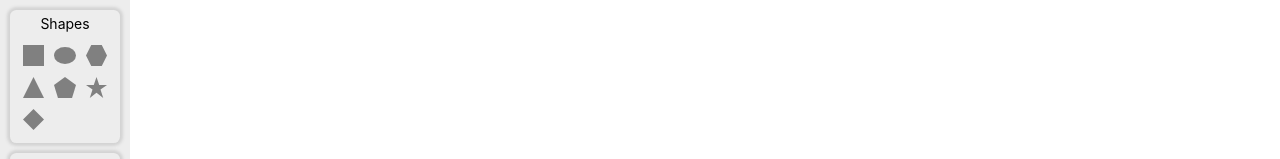
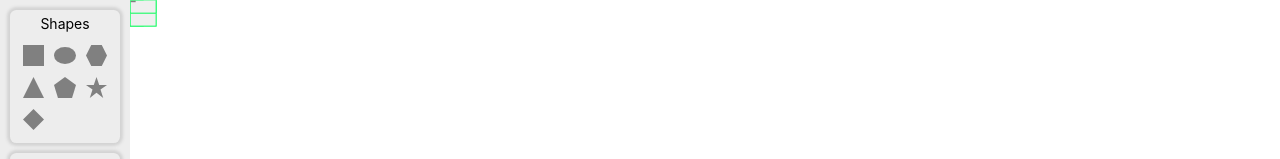
Before and after one commit to Jhonyx00/React-Paint-App, a React (Create React App) app: page / in a window 1280 px wide. Shown: the top 159 px of the page. Built offline with nearby package versions, Linux system fonts and the light colour scheme.

Commit message:
fix prevent drawing from within the shape container

```diff
--- a/src/App.tsx
+++ b/src/App.tsx
@@ -1,9 +1,10 @@
 //React
 import React, { useEffect, useRef, useState } from "react";
 
-//components
+//React JSX Elements
 import Canvas from "./components/canvas.tsx";
 import Tool from "./components/tool.tsx";
+import ColorPalette from "./components/colorPalette.tsx";
 
 //Interfaces
 import { Dimension } from "./interfaces/dimension.ts";
@@ -23,11 +24,12 @@ import triangle from "./assets/triangle.svg";
 
 //Styles
 import "./App.css";
-import ColorPalette from "./components/colorPalette.tsx";
 
 const App = () => {
   const canvasContainer = useRef<HTMLDivElement>(null);
   const [isDrawing, setIsDrawing] = useState(false);
+  const [currentColor, setCurrentColor] = useState("");
+  const [currentShape, setCurrentShape] = useState<boolean>(true);
   const [parentDimension, setParentDimension] = useState<Dimension>({
     width: 0,
     height: 0,
@@ -50,8 +52,6 @@ const App = () => {
     icon: pencil,
   });
 
-  const [currentColor, setCurrentColor] = useState("");
-
   useEffect(() => {
     if (canvasContainer.current) {
       setParentDimension({
@@ -70,14 +70,14 @@ const App = () => {
     };
   }, []);
 
-  //handle events
   const handleMouseDown = (event: React.MouseEvent<HTMLDivElement>): void => {
-    setIsDrawing(true);
-
     if (canvasContainer.current) {
       const x = event.nativeEvent.offsetX;
       const y = event.nativeEvent.offsetY;
-      setMouseDownPosition({ x: x, y: y });
+      if (currentShape == true) {
+        setIsDrawing(true);
+        setMouseDownPosition({ x: x, y: y });
+      }
     }
   };
 
@@ -86,16 +86,19 @@ const App = () => {
     if (canvasContainer.current) {
       const x = event.nativeEvent.offsetX;
       const y = event.nativeEvent.offsetY;
-      setMouseMovePosition({ x: x, y: y });
+      if (currentShape == true) {
+        setMouseMovePosition({ x: x, y: y });
+      }
     }
   };
 
   const handleMouseUp = () => {
-    setIsDrawing(false);
+    if (currentShape == true) {
+      setIsDrawing(false);
+    }
   };
 
   //list items
-
   const toolsItems: IconTool[] = [
     {
       toolGroupID: 3,
@@ -123,7 +126,6 @@ const App = () => {
     },
   ];
 
-  //
   const shapeItems: IconTool[] = [
     {
       toolGroupID: 1,
@@ -183,7 +185,6 @@ const App = () => {
           toolItems={toolsItems}
           setCurrentTool={setCurrentTool}
         />
-
         <ColorPalette setCurrentColor={setCurrentColor} />
       </div>
 
@@ -196,12 +197,14 @@ const App = () => {
           onMouseUp={handleMouseUp}
         >
           <Canvas
+            isDrawing={isDrawing}
+            currentTool={currentTool}
+            currentColor={currentColor}
             width={parentDimension.width}
             height={parentDimension.height}
             positionDown={mouseDownPosition}
             positionMove={mouseMovePosition}
-            currentTool={currentTool}
-            currentColor={currentColor}
+            setCurrentShape={setCurrentShape}
           ></Canvas>
         </div>
 
--- a/src/components/canvas.tsx
+++ b/src/components/canvas.tsx
@@ -1,68 +1,40 @@
-import {
-  forwardRef,
-  useEffect,
-  useImperativeHandle,
-  useRef,
-  useState,
-} from "react";
+import { Dispatch, SetStateAction, useEffect, useRef, useState } from "react";
+
+//interfaces
 import { Point } from "../interfaces/point";
 import { IconTool } from "../interfaces/IconTool";
 import { ShapeContainer } from "../interfaces/shapeContainer";
+
+//styles
 import "../styles/canvas.css";
-
-const DynamicComponent = forwardRef((shapeContainer: ShapeContainer, ref) => {
-  const auxCanvasRef = useRef<HTMLCanvasElement>(null);
-  const [ctxAux, setContext] = useState<CanvasRenderingContext2D>();
-  const ctxAuxCanvas = auxCanvasRef.current?.getContext("2d");
-
-  useImperativeHandle(ref, () => ({
-    getContext: () => ctxAux,
-  }));
-
-  useEffect(() => {
-    if (ctxAuxCanvas) {
-      setContext(ctxAuxCanvas);
-    }
-  }, [ctxAuxCanvas]);
-
-  return (
-    <canvas
-      ref={auxCanvasRef}
-      style={{
-        position: "absolute",
-        left: shapeContainer.left,
-        top: shapeContainer.top,
-        width: shapeContainer.width,
-        height: shapeContainer.height,
-      }}
-    ></canvas>
-  );
-});
 
 const Canvas = ({
   width,
   height,
   positionDown,
   positionMove,
+  isDrawing,
   currentTool,
   currentColor,
+  setCurrentShape,
 }: {
   width: number;
   height: number;
   positionDown: Point;
   positionMove: Point;
+  isDrawing: boolean;
   currentTool: IconTool;
   currentColor: string;
+  setCurrentShape: Dispatch<SetStateAction<boolean>>;
 }) => {
-  const canvasRef: React.Ref<HTMLCanvasElement> = useRef(null);
-  const dynamicCanvasRef: React.Ref<HTMLCanvasElement> = useRef(null);
+  const canvasRef = useRef<HTMLCanvasElement>(null);
+  const dynamicCanvasRef = useRef<HTMLCanvasElement>(null);
   const ctxAux = dynamicCanvasRef.current?.getContext("2d");
 
   const [ctx, setContext] = useState<CanvasRenderingContext2D>();
   const [isInside, setIsInside] = useState(false);
-  const [isComponentVisible, setComponentVisible] = useState(true);
 
-  const [shapeContainer, setShapeContainer] = useState({
+  const [shapeContainer, setShapeContainer] = useState<ShapeContainer>({
     top: 0,
     left: 0,
     width: 0,
@@ -96,8 +68,18 @@ const Canvas = ({
     },
   ];
 
+  const buttons = [
+    { id: 1, class: "btn1" },
+    { id: 2, class: "btn2" },
+    { id: 3, class: "btn3" },
+    { id: 4, class: "btn4" },
+    { id: 5, class: "btn5" },
+    { id: 6, class: "btn6" },
+    { id: 7, class: "btn7" },
+    { id: 8, class: "btn8" },
+  ];
+
   useEffect(() => {
-    //main canvas
     if (canvasRef.current) {
       const ctx = canvasRef.current.getContext("2d");
       if (ctx) {
@@ -107,26 +89,7 @@ const Canvas = ({
   }, []);
 
   useEffect(() => {
-    // if (isInside) {
-    switch (currentTool.toolGroupID) {
-      case 1:
-      case 2:
-        drawShapeContainer();
-        break;
-      case 3:
-        drawLine();
-        break;
-
-      case 4:
-        erase();
-        break;
-      default:
-        break;
-    }
-    // }
-  }, [positionMove]);
-
-  useEffect(() => {
+    if (isInside) {
       if (ctx) {
         ctx.strokeStyle = currentColor;
         ctx.fillStyle = currentColor;
@@ -149,7 +112,29 @@ const Canvas = ({
         default:
           break;
       }
+    }
   }, [positionDown]);
+
+  useEffect(() => {
+    //mouse move
+    if (isInside) {
+      switch (currentTool.toolGroupID) {
+        case 1:
+        case 2:
+          drawShapeContainer();
+          break;
+        case 3:
+          drawLine();
+          break;
+
+        case 4:
+          erase();
+          break;
+        default:
+          break;
+      }
+    }
+  }, [positionMove]);
 
   const paintShape = () => {
     switch (shapeContainer.componentClass) {
@@ -452,31 +437,87 @@ const Canvas = ({
     setIsInside(true);
   };
 
+  const handleShapeContainerMouseLeave = () => {
+    console.log("outside");
+    setCurrentShape(true);
+  };
+
+  const handleShapeContainerMouseEnter = () => {
+    console.log("inside");
+    setCurrentShape(false);
+  };
+
+  const handleClick = () => {
+    console.log("on shape container");
+  };
+
+  const handleButtonClick = (buttonId: number) => {
+    console.log(buttonId);
+  };
+
   return (
-    <div className="canvas-container">
-      <DynamicComponent
-        top={shapeContainer.top}
-        left={shapeContainer.left}
-        width={shapeContainer.width}
-        height={shapeContainer.height}
-        referenceTop={shapeContainer.referenceTop}
-        referenceLeft={shapeContainer.referenceLeft}
-        referenceWidth={shapeContainer.referenceWidth}
-        referenceHeight={shapeContainer.referenceHeight}
-        background={shapeContainer.background}
-        componentClass={shapeContainer.componentClass}
-        isRendered={false}
-        rotation={0}
+    <div
+      className="canvas-container"
+      onMouseLeave={handelMouseLeave}
+      onMouseEnter={handleMouseEnter}
+    >
+      <div
+        className="canvas-button-container"
+        style={{
+          left: shapeContainer.left,
+          top: shapeContainer.top,
+          width: shapeContainer.width,
+          height: shapeContainer.height,
+          outline: isDrawing ? "" : "1.4px dashed gray",
+          position: "absolute",
+          cursor: "move",
+          zIndex: isDrawing ? 2 : 4,
+        }}
+        onMouseLeave={handleShapeContainerMouseLeave}
+        onMouseEnter={handleShapeContainerMouseEnter}
+        onClick={handleClick}
+      >
+        <div
+          className="canvas-button-container"
+          style={{
+            position: "relative",
+            width: "100%",
+            height: "100%",
+          }}
+        >
+          <canvas
             ref={dynamicCanvasRef}
-      ></DynamicComponent>
+            style={{
+              width: "100%",
+              height: "100%",
+              position: "absolute",
+              inset: 0,
+            }}
+          ></canvas>
+          <div
+            className="btn-container"
+            style={{
+              position: "absolute",
+              width: "100%",
+              height: "100%",
+            }}
+          >
+            {buttons.map((button) => (
+              <button
+                key={button.id}
+                className={button.class}
+                onClick={() => handleButtonClick(button.id)}
+              ></button>
+            ))}
+          </div>
+        </div>
+      </div>
 
       <canvas
+        ref={canvasRef}
+        height={height}
+        width={width}
         className="canvas"
-        onMouseLeave={handelMouseLeave}
-        onMouseEnter={handleMouseEnter}
-        ref={canvasRef}
-        width={width}
-        height={height}
       ></canvas>
 
       <div
--- a/src/styles/canvas.css
+++ b/src/styles/canvas.css
@@ -17,3 +17,124 @@
   z-index: 3 !important;
   cursor: crosshair;
 }
+
+.btn-container {
+  --position-unit: -0.1px;
+}
+
+.btn-container {
+  button {
+    width: 2em;
+    height: 2em;
+    position: inherit;
+    border: 1px solid rgb(0, 255, 85);
+  }
+
+  .btn1::after,
+  .btn2::after,
+  .btn3::after,
+  .btn4::after,
+  .btn5::after,
+  .btn6::after,
+  .btn7::after,
+  .btn8::after {
+    content: "";
+    width: 20%;
+    height: 20%;
+    background-color: gray;
+    position: absolute;
+  }
+
+  .btn1 {
+    top: var(--position-unit);
+    left: var(--position-unit);
+    transform: translate(-100%, -100%);
+    cursor: nw-resize;
+  }
+  .btn1::after {
+    bottom: 0;
+    right: 0;
+  }
+
+  .btn2 {
+    top: 50%;
+    left: var(--position-unit);
+    transform: translate(-100%, -50%);
+    cursor: w-resize;
+  }
+  .btn2::after {
+    transform: translateY(-50%);
+    right: 0;
+  }
+
+  .btn3 {
+    bottom: var(--position-unit);
+    left: var(--position-unit);
+    transform: translate(-100%, 100%);
+    cursor: sw-resize;
+  }
+
+  .btn3::after {
+    top: 0;
+    right: 0;
+  }
+
+  .btn4 {
+    bottom: var(--position-unit);
+    left: 50%;
+    transform: translate(-50%, 100%);
+    cursor: s-resize;
+  }
+  .btn4::after {
+    top: 0;
+    transform: translateX(-50%);
+  }
+
+  .btn5 {
+    right: var(--position-unit);
+    bottom: var(--position-unit);
+    transform: translate(100%, 100%);
+    cursor: se-resize;
+  }
+  .btn5::after {
+    top: 0;
+    left: 0;
+  }
+
+  .btn6 {
+    right: var(--position-unit);
+    top: 50%;
+    transform: translate(100%, -50%);
+    cursor: e-resize;
+  }
+  .btn6::after {
+    left: 0;
+    transform: translateY(-50%);
+  }
+
+  .btn7 {
+    right: var(--position-unit);
+    top: var(--position-unit);
+    transform: translate(100%, -100%);
+    cursor: ne-resize;
+  }
+  .btn7::after {
+    left: 0;
+    bottom: 0;
+  }
+
+  .btn8 {
+    top: var(--position-unit);
+    left: 50%;
+    transform: translate(-50%, -100%);
+    cursor: n-resize;
+  }
+  .btn8::after {
+    bottom: 0;
+    transform: translateX(-50%);
+  }
+}
+
+/* * {
+  border: 1px solid red;
+} */
```
Lines whose indentation alone changed are shown as unchanged.
